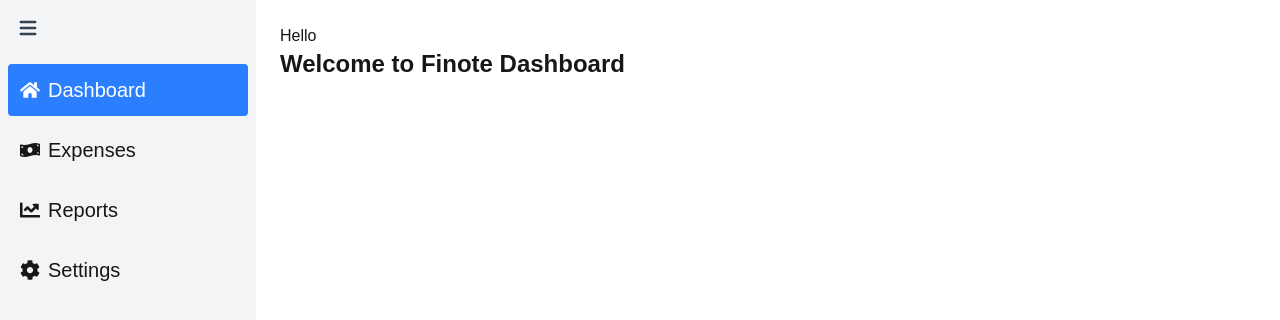
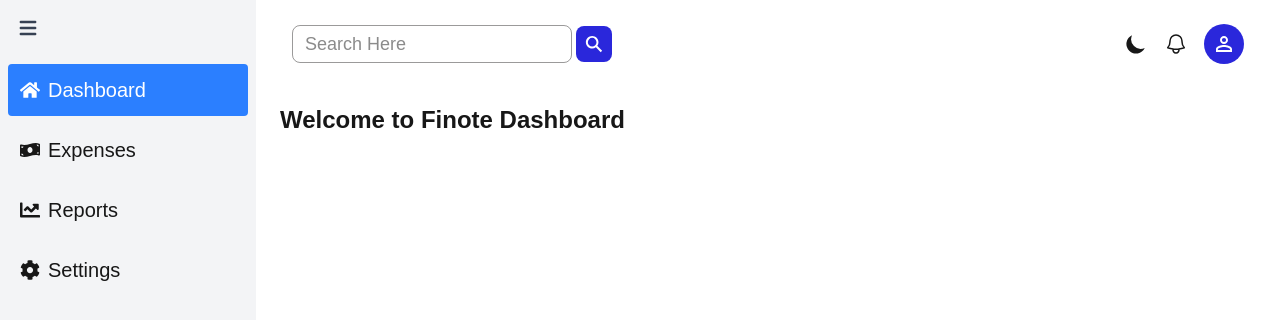
Before and after one commit to shakib071/Finote-Expense-Tracker-App, a Next.js app: page / in a window 1280 px wide. Shown: the top 320 px of the page. Built offline with nearby package versions, Linux system fonts and the light colour scheme.

Commit message:
added search and profile and  light dark theme icon

```diff
--- a/src/Components/Shared/Footer.jsx
+++ /dev/null
@@ -1,11 +0,0 @@
-import React from 'react';
-
-const Footer = () => {
-    return (
-        <div>
-            <p>Footer</p>
-        </div>
-    );
-};
-
-export default Footer;
--- a/src/Components/Shared/Navbar.jsx
+++ b/src/Components/Shared/Navbar.jsx
@@ -1,9 +1,29 @@
-import React from 'react';
+import React, { useState } from 'react';
+import { MdPersonOutline } from "react-icons/md";
+import { HiOutlineBell } from "react-icons/hi2";
+import { HiOutlineSun } from "react-icons/hi2";
+import { IoSearchSharp } from "react-icons/io5";
+import { HiMoon } from "react-icons/hi";
 
 const Navbar = () => {
+    const [darkTheme , setDarkTheme] = useState(false);
+    console.log(darkTheme);
     return (
-        <div>
-            <p>Navbar</p>
+
+        <div className='mb-10 flex justify-between items-center px-3'>
+            {/* Searchbar  */}
+            <div className='flex items-center gap-1'>
+                <input className='border-1 border-[#44424288] w-70 px-3 py-1 text-lg rounded-lg' type="text" placeholder='Search Here' />
+                <p className='text-xl p-2 rounded-lg bg-[#1512d8e8] text-white'><IoSearchSharp /></p>
+            </div>
+
+            {/* Accessbility Profile  */}
+            <div className='flex items-center gap-4 text-2xl'>
+                <p onClick={()=>setDarkTheme(!darkTheme)} className='cursor-pointer'> {darkTheme ? <HiOutlineSun />: <HiMoon />} </p>
+                <p className='cursor-pointer'><HiOutlineBell /></p>
+                <p className='cursor-pointer bg-[#1512d8e8] text-white p-2 rounded-full'><MdPersonOutline /></p>
+            </div>
+
         </div>
     );
 };
--- a/src/app/page.js
+++ b/src/app/page.js
@@ -4,6 +4,7 @@
 import { useState } from "react";
 import { HiMenu } from "react-icons/hi"; // hamburger icon
 import { FaHome, FaMoneyBillWave, FaChartLine, FaCog } from "react-icons/fa";
+import Navbar from "@/Components/Shared/Navbar";
 
 export default function Home() {
   const [activeTab, setActiveTab] = useState("dashboard");
@@ -67,7 +68,7 @@
       {/* Main Content */}
       <main className="flex-1 p-6 bg-white overflow-auto">
         <div>
-          Hello
+          <Navbar></Navbar>
         </div>
 
         {renderContent()}
```
